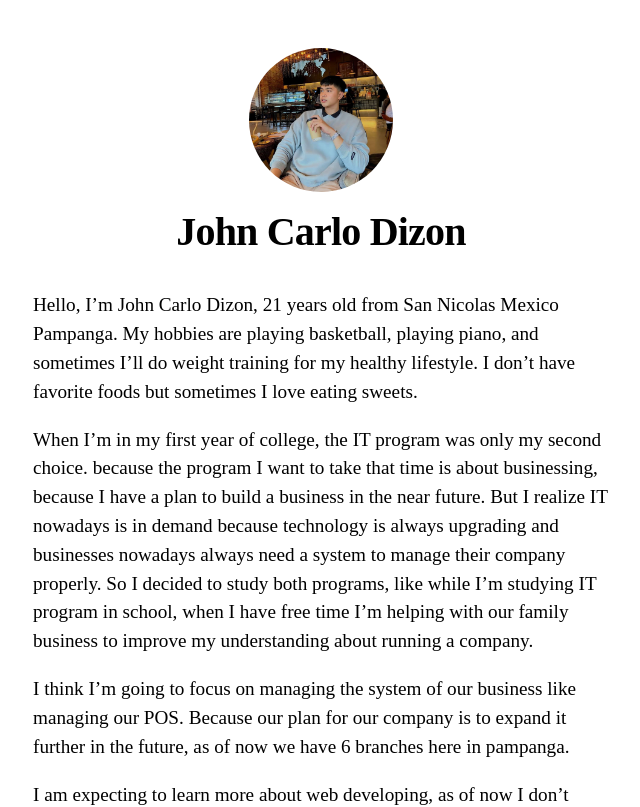
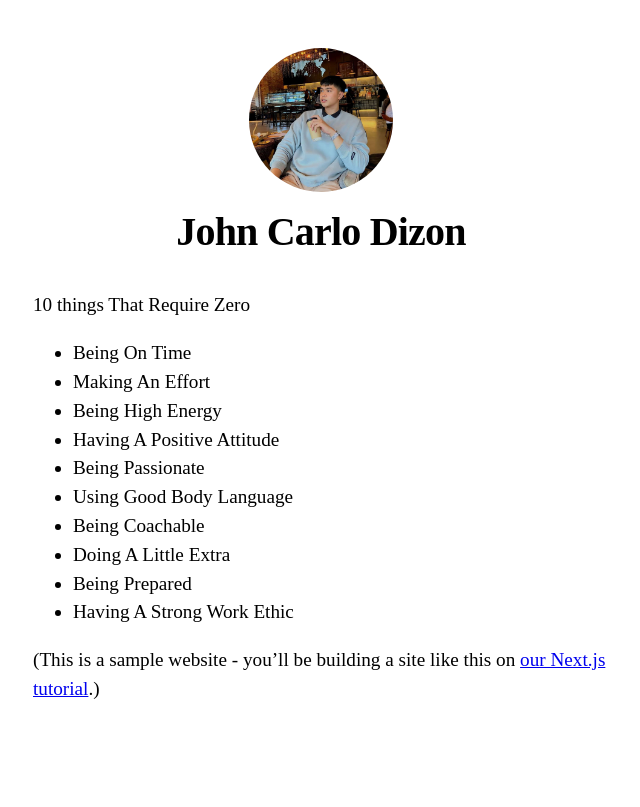
Before and after one commit to JCDizon30/nextjs, a Next.js app: page / in a window 1280 px wide. Shown: the top 807 px of the page, without its empty margins (319-959 px from the left). Built offline with nearby package versions, Linux system fonts and the light colour scheme.

Commit message:
Update index.js

```diff
--- a/pages/index.js
+++ b/pages/index.js
@@ -9,23 +9,20 @@
         <title>{siteTitle}</title>
       </Head>
       <section className={utilStyles.headingMd}>
-        <p>Hello, I’m John Carlo Dizon, 21 years old from San Nicolas Mexico Pampanga.
-         My hobbies are playing basketball, playing piano, and sometimes I’ll do weight training for
-         my healthy lifestyle. I don’t have favorite foods but sometimes I love eating sweets.</p>
+       <p>10 things That Require Zero</p>
 
-        <p>When I’m in my first year of college, the IT program was only my second choice. because the program
-           I want to take that time is about businessing, because I have a plan to build a business in the near future.
-             But I realize IT nowadays is in demand because technology is always upgrading and businesses nowadays always need
-             a system to manage their company properly. So I decided to study both programs, like while I’m studying IT program in school,
-               when I have free time  I’m  helping with our family business to improve my understanding about running a company.</p>
-
-        <p>I think I’m going to  focus on managing the system of our business like managing our POS. Because our plan for our company
-               is to expand it further in the future, as of now we have 6 branches here in pampanga.</p>
-
-        <p>I am expecting to learn more about web developing, as of now I don’t have a background in the frameworks in webdev.
-                 The tools or programming languages I already study in webdev are HTML, CSS and basic Javascript.</p>
-
-        <p>As of now I don't have any background about the next js.</p>
+        <ul>
+          <li>Being On Time</li>
+          <li>Making An Effort</li>
+          <li>Being High Energy</li>
+          <li>Having A Positive Attitude</li>
+          <li>Being Passionate</li>
+          <li>Using Good Body Language</li>
+          <li>Being Coachable</li>
+          <li>Doing A Little Extra</li>
+          <li>Being Prepared</li>
+          <li>Having A Strong Work Ethic</li>
+        </ul>
 
         <p>
           (This is a sample website - you’ll be building a site like this on{' '}
```
